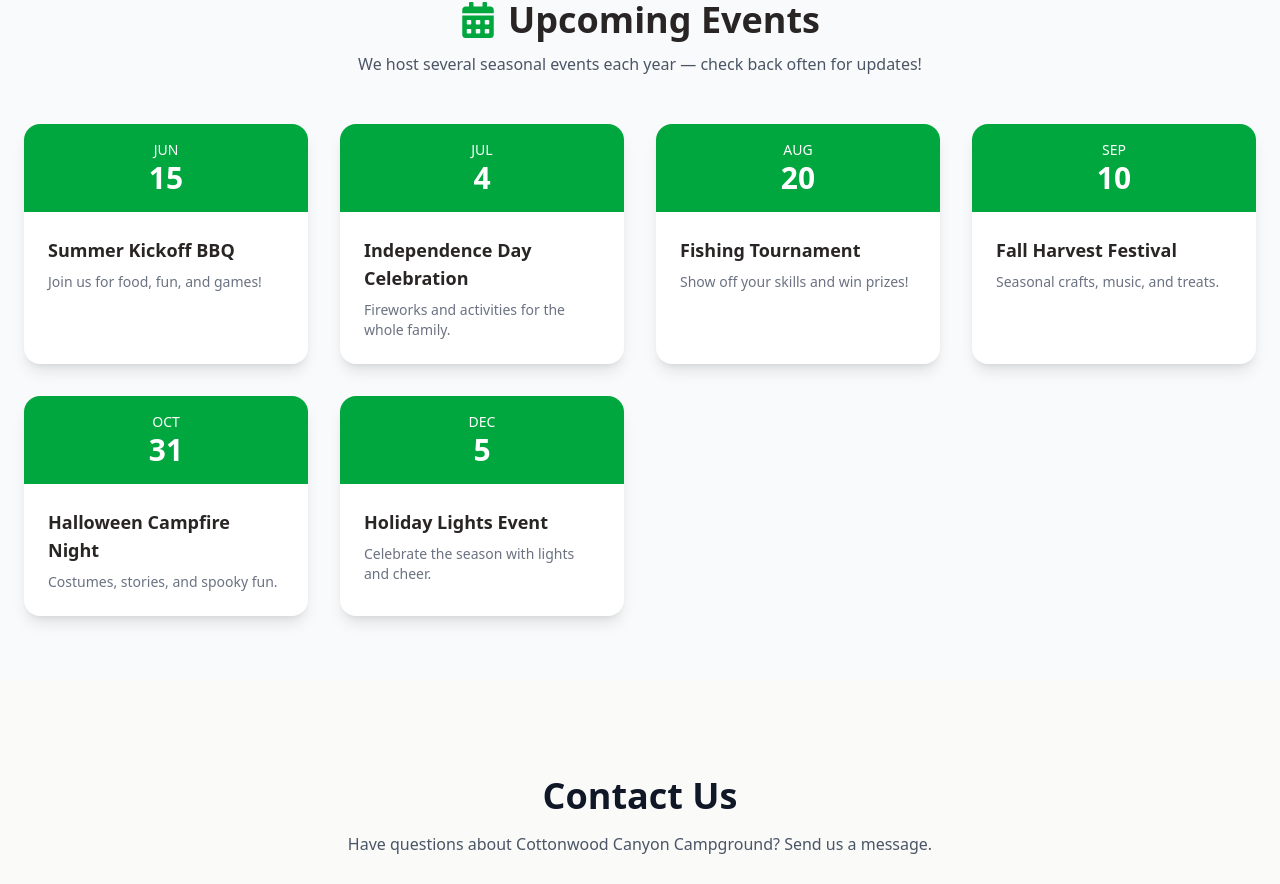
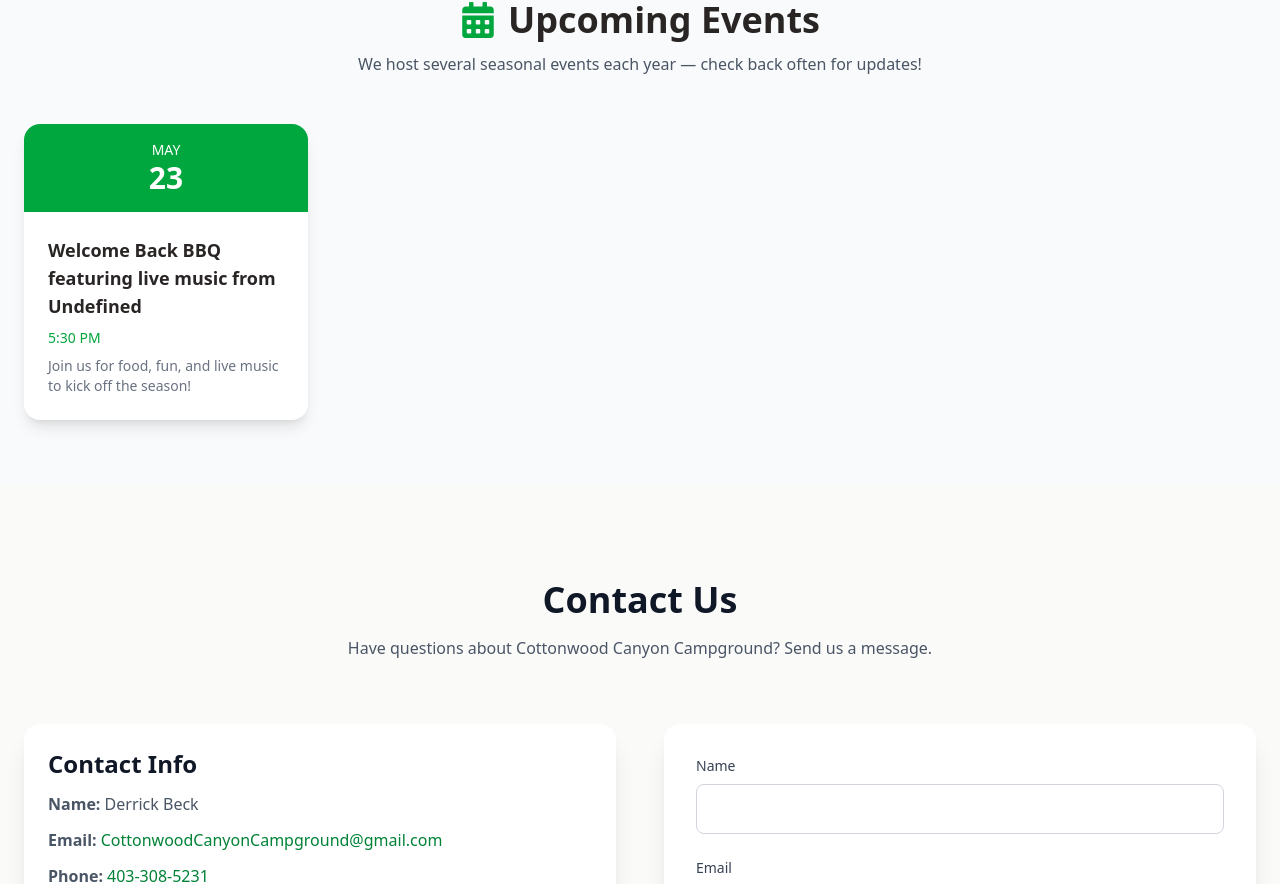
Before and after one commit to OleksandrShakhov/cottonwood, a Next.js app: page / in a window 1280 px wide. Shown: the part 6599-7483 px from the top of the page. Built offline with nearby package versions, Linux system fonts and the light colour scheme.

Commit message:
Updated to the real event

```diff
--- a/components/EventsCalendar.tsx
+++ b/components/EventsCalendar.tsx
@@ -3,28 +3,28 @@ import eventsData from "@/data/events.json";
 
 export type EventItem = {
   date: string;
+  time: string;
   title: string;
-  description?: string;
+  description: string;
 };
 
 export default function EventsCalendar() {
-  // Use static JSON data instead of Supabase
   const events: EventItem[] = eventsData || [];
 
   return (
     <section id="events-calendar" className="py-16 bg-gray-50">
       <div className="max-w-7xl mx-auto px-6">
-        {/* Section header */}
         <div className="text-center mb-12">
           <h2 className="text-4xl font-bold flex items-center justify-center gap-3">
-            <FaCalendarAlt className="text-green-600" /> Upcoming Events
+            <FaCalendarAlt className="text-green-600" />
+            Upcoming Events
           </h2>
           <p className="text-gray-600 mt-3">
-            We host several seasonal events each year — check back often for updates!
+            We host several seasonal events each year — check back often for
+            updates!
           </p>
         </div>
 
-        {/* Calendar grid */}
         <div className="grid grid-cols-1 sm:grid-cols-2 md:grid-cols-3 lg:grid-cols-4 gap-8">
           {events.map((event) => {
             const eventDate = new Date(event.date);
@@ -35,25 +35,22 @@ export default function EventsCalendar() {
 
             return (
               <div
-                key={event.date + event.title}
+                key={event.date + event.time + event.title}
                 className="bg-white rounded-2xl shadow-lg hover:shadow-2xl transition-transform transform hover:-translate-y-1 hover:scale-105 overflow-hidden"
               >
-                {/* Date block */}
                 <div className="bg-green-600 text-white text-center py-4">
                   <p className="text-sm font-medium">{month}</p>
                   <p className="text-3xl font-bold">{day}</p>
                 </div>
 
-                {/* Event details */}
                 <div className="p-6 text-left">
-                  <h3 className="font-semibold text-lg mb-2">
-                    {event.title}
-                  </h3>
-                  {event.description && (
-                    <p className="text-gray-500 text-sm">
-                      {event.description}
-                    </p>
-                  )}
+                  <h3 className="font-semibold text-lg mb-2">{event.title}</h3>
+
+                  <p className="text-sm font-medium text-green-600 mb-2">
+                    {event.time}
+                  </p>
+
+                  <p className="text-gray-500 text-sm">{event.description}</p>
                 </div>
               </div>
             );
--- a/data/events.json
+++ b/data/events.json
@@ -1,32 +1,8 @@
 [
   {
-    "date": "2026-06-15",
-    "title": "Summer Kickoff BBQ",
-    "description": "Join us for food, fun, and games!"
-  },
-  {
-    "date": "2026-07-04",
-    "title": "Independence Day Celebration",
-    "description": "Fireworks and activities for the whole family."
-  },
-  {
-    "date": "2026-08-20",
-    "title": "Fishing Tournament",
-    "description": "Show off your skills and win prizes!"
-  },
-  {
-    "date": "2026-09-10",
-    "title": "Fall Harvest Festival",
-    "description": "Seasonal crafts, music, and treats."
-  },
-  {
-    "date": "2026-10-31",
-    "title": "Halloween Campfire Night",
-    "description": "Costumes, stories, and spooky fun."
-  },
-  {
-    "date": "2026-12-05",
-    "title": "Holiday Lights Event",
-    "description": "Celebrate the season with lights and cheer."
+    "date": "2026-05-23",
+    "time": "5:30 PM",
+    "title": "Welcome Back BBQ featuring live music from Undefined",
+    "description": "Join us for food, fun, and live music to kick off the season!"
   }
 ]
```
